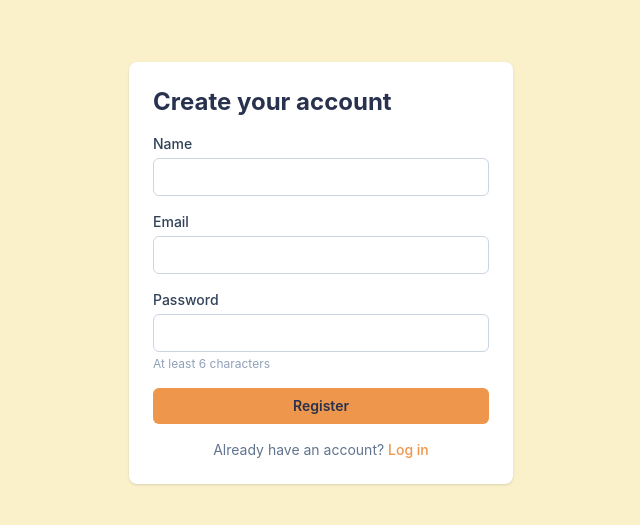
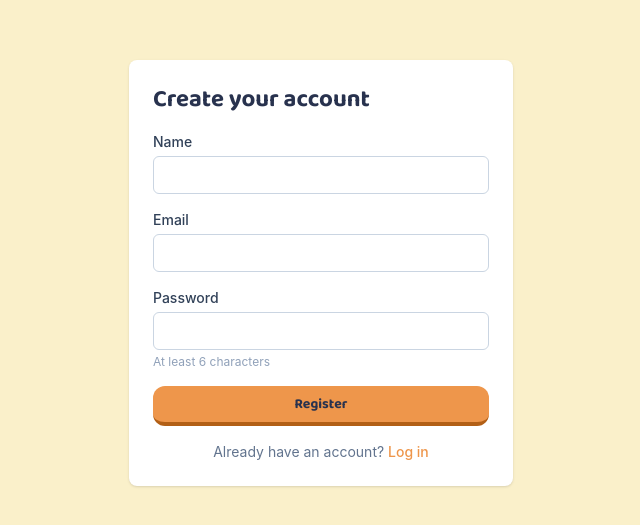
Before and after one commit to zaheen4/vocab-vault, a React (Vite) app in the folder client/: page /register in a window 1280 px wide. Shown: the part 127-652 px from the top of the page, without its empty margins (319-959 px from the left). Built offline with nearby package versions, Linux system fonts and the light colour scheme; no server answers.

Commit message:
feat: playful game-ui voice and tactile controls
- Baloo 2 display font token, applied to brand and headings

- tactile chunky Button: bottom-shadow edge compressing on press

- 2px borders on deck cards, quiz options and flashcard faces

- bouncier pop easing for unlock moments

```diff
--- a/client/index.html
+++ b/client/index.html
@@ -5,6 +5,13 @@
     <link rel="icon" type="image/svg+xml" href="/favicon.svg" />
     <meta name="viewport" content="width=device-width, initial-scale=1.0" />
     <title>VocabVault</title>
+    <!-- THROWAWAY lab fonts — remove with DesignLab.jsx -->
+    <link rel="preconnect" href="https://fonts.googleapis.com" />
+    <link rel="preconnect" href="https://fonts.gstatic.com" crossorigin />
+    <link
+      href="https://fonts.googleapis.com/css2?family=Baloo+2:wght@600;700;800&family=Nunito:wght@600;700;800&family=Fredoka:wght@500;600;700&display=swap"
+      rel="stylesheet"
+    />
   </head>
   <body>
     <div id="root"></div>
--- a/client/src/components/Navbar.jsx
+++ b/client/src/components/Navbar.jsx
@@ -42,7 +42,7 @@ export default function Navbar() {
       <nav className="mx-auto flex max-w-5xl items-center justify-between px-4 py-3">
         <Link to="/" className="flex items-center gap-2">
           <Logo size={26} />
-          <span className="text-lg font-bold text-primary">VocabVault</span>
+          <span className="font-display text-lg font-bold text-primary">VocabVault</span>
         </Link>
 
         {user ? (
--- a/client/src/components/ui/Button.jsx
+++ b/client/src/components/ui/Button.jsx
@@ -1,7 +1,7 @@
 import { cn } from '../../utils/cn'
 
 const base =
-  'inline-flex items-center justify-center rounded-md px-4 py-2 text-sm font-semibold transition-all active:scale-[0.97] disabled:opacity-50 disabled:cursor-not-allowed focus-visible:outline-2 focus-visible:outline-offset-2 focus-visible:outline-accent'
+  'inline-flex items-center justify-center px-4 py-2 font-display text-sm font-bold transition-all active:scale-[0.97] disabled:opacity-50 disabled:cursor-not-allowed focus-visible:outline-2 focus-visible:outline-offset-2 focus-visible:outline-accent'
 
 const variants = {
   primary: 'bg-accent text-primary hover:brightness-95',
@@ -10,20 +10,43 @@ const variants = {
   success: 'border border-emerald-200 bg-emerald-50 text-emerald-700 hover:bg-emerald-100',
 }
 
+// Primary is always tactile. Other variants go tactile only with chunky.
+// Radius is chosen in one place so rounded-md and rounded-xl never collide
+// in a class list (cn() joins without deduping).
+const tactileEdge = {
+  primary: 'border-[#b25f16]',
+  secondary: 'border-slate-400',
+  danger: 'border-red-800',
+  success: 'border-emerald-800',
+}
+
 export default function Button({
   variant = 'primary',
   fullWidth = false,
   loading = false,
+  chunky = false,
   className = '',
   children,
   disabled,
   ...props
 }) {
+  const tactile = chunky || variant === 'primary'
   return (
     <button
       {...props}
       disabled={disabled || loading}
-      className={cn(base, variants[variant] || variants.primary, fullWidth && 'w-full', className)}
+      className={cn(
+        base,
+        variants[variant] || variants.primary,
+        tactile
+          ? cn(
+              'rounded-xl border-b-4 active:translate-y-1 active:border-b-0',
+              tactileEdge[variant] || tactileEdge.primary
+            )
+          : 'rounded-md',
+        fullWidth && 'w-full',
+        className
+      )}
     >
       {loading ? '…' : children}
     </button>
--- a/client/src/index.css
+++ b/client/src/index.css
@@ -4,6 +4,7 @@
   --color-primary: #28324e;
   --color-accent: #ee964b;
   --color-gold: #faf0ca;
+  --font-display: "Baloo 2", ui-sans-serif, system-ui, sans-serif;
 }
 
 /* 3D card flip */
@@ -55,7 +56,7 @@
   }
 }
 .animate-pop {
-  animation: pop-in 0.3s cubic-bezier(0.34, 1.3, 0.64, 1) both;
+  animation: pop-in 0.3s cubic-bezier(0.34, 1.56, 0.64, 1) both;
 }
 
 /* wrong-answer shake */
--- a/client/src/pages/Home.jsx
+++ b/client/src/pages/Home.jsx
@@ -13,9 +13,9 @@ const badgeClass = {
 function DeckCard({ deck }) {
   const count = deck.wordCount ?? (deck.wordIds ? deck.wordIds.length : 0)
   return (
-    <Card hoverable className="relative flex h-full flex-col p-5 shadow-md">
+    <Card hoverable className="relative flex h-full flex-col border-2 p-5 shadow-md">
       <div className="flex items-start justify-between gap-2">
-        <h3 className="text-lg font-bold text-primary">{deck.title}</h3>
+        <h3 className="font-display text-lg font-bold text-primary">{deck.title}</h3>
         <span
           className={`shrink-0 rounded-full px-2 py-0.5 text-xs font-medium ${badgeClass[deck.difficulty] || 'bg-slate-100 text-slate-600'}`}
         >
@@ -117,8 +117,8 @@ export default function Home() {
   return (
     <div className="-m-4 sm:-m-6">
       <div className="bg-primary px-4 pb-28 pt-6 sm:px-6">
-        <p className="text-xs font-bold uppercase tracking-widest text-accent">VocabVault</p>
-        <h1 className="mt-1 text-2xl font-bold text-white sm:text-3xl">Master your words.</h1>
+        <p className="font-display text-xs font-bold uppercase tracking-widest text-accent">VocabVault</p>
+        <h1 className="mt-1 font-display text-2xl font-bold text-white sm:text-3xl">Master your words.</h1>
         {stats && (
           <div className="mt-3 flex gap-6 text-sm">
             {stats.dailyStreak > 0 && (
--- a/client/src/pages/Login.jsx
+++ b/client/src/pages/Login.jsx
@@ -34,7 +34,7 @@ export default function Login() {
         onSubmit={handleSubmit}
         className="w-full max-w-sm space-y-4 rounded-lg border border-slate-200 bg-white p-6 shadow-sm"
       >
-        <h1 className="text-2xl font-bold text-primary">Log in to VocabVault</h1>
+        <h1 className="font-display text-2xl font-bold text-primary">Log in to VocabVault</h1>
 
         {error && (
           <p className="rounded-md bg-red-50 px-3 py-2 text-sm text-red-600">{error}</p>
--- a/client/src/pages/Progress.jsx
+++ b/client/src/pages/Progress.jsx
@@ -53,7 +53,7 @@ export default function Progress() {
   return (
     <div className="space-y-6">
       <div>
-        <h1 className="text-2xl font-bold text-primary">Your progress</h1>
+        <h1 className="font-display text-2xl font-bold text-primary">Your progress</h1>
         <p className="mt-1 text-sm text-slate-500">
           {total === 0
             ? 'Practice a deck to start tracking your progress.'
--- a/client/src/pages/Quiz.jsx
+++ b/client/src/pages/Quiz.jsx
@@ -189,7 +189,7 @@ export default function Quiz() {
         <Link to="/" className="inline-block text-sm text-slate-400 hover:text-primary">
           ← {deckTitle}
         </Link>
-        <h1 className="text-2xl font-bold text-primary">Quiz yourself</h1>
+        <h1 className="font-display text-2xl font-bold text-primary">Quiz yourself</h1>
         <p className="text-sm text-slate-500">
           {pool.length} viewed word{pool.length === 1 ? '' : 's'} ready. Pick a
           definition for each word — every answer is recorded like practice.
@@ -223,7 +223,7 @@ export default function Quiz() {
     const pct = results.length === 0 ? 0 : Math.round((correctCount / results.length) * 100)
     return (
       <div className="mx-auto max-w-2xl animate-page space-y-6 py-6 text-center">
-        <h1 className="text-3xl font-bold text-primary">{finalMessage || 'Quiz complete!'}</h1>
+        <h1 className="font-display text-3xl font-bold text-primary">{finalMessage || 'Quiz complete!'}</h1>
         <p className="text-slate-500">
           You scored {correctCount} of {results.length} ({pct}%).
         </p>
@@ -299,7 +299,7 @@ export default function Quiz() {
               onClick={() => choose(i)}
               disabled={picked !== null}
               style={picked === null ? { animationDelay: `${i * 50}ms` } : undefined}
-              className={`rounded-lg border px-4 py-3 text-left text-sm font-medium text-primary transition-colors disabled:cursor-default ${picked === null ? 'animate-fade-up' : ''} ${cls}`}
+              className={`rounded-lg border-2 px-4 py-3 text-left text-sm font-medium text-primary transition-colors disabled:cursor-default ${picked === null ? 'animate-fade-up' : ''} ${cls}`}
             >
               <span className="mr-2 inline-flex h-6 w-6 items-center justify-center rounded-full bg-slate-100 text-xs font-bold text-slate-500">
                 {picked !== null && i === q.answerIndex
--- a/client/src/pages/Register.jsx
+++ b/client/src/pages/Register.jsx
@@ -39,7 +39,7 @@ export default function Register() {
         onSubmit={handleSubmit}
         className="w-full max-w-sm space-y-4 rounded-lg bg-white p-6 shadow"
       >
-        <h1 className="text-2xl font-bold text-primary">Create your account</h1>
+        <h1 className="font-display text-2xl font-bold text-primary">Create your account</h1>
 
         {error && (
           <p className="rounded-md bg-red-50 px-3 py-2 text-sm text-red-600">{error}</p>
```
Also changed, not shown: client/src/pages/Practice.jsx (+5 -5 lines).
